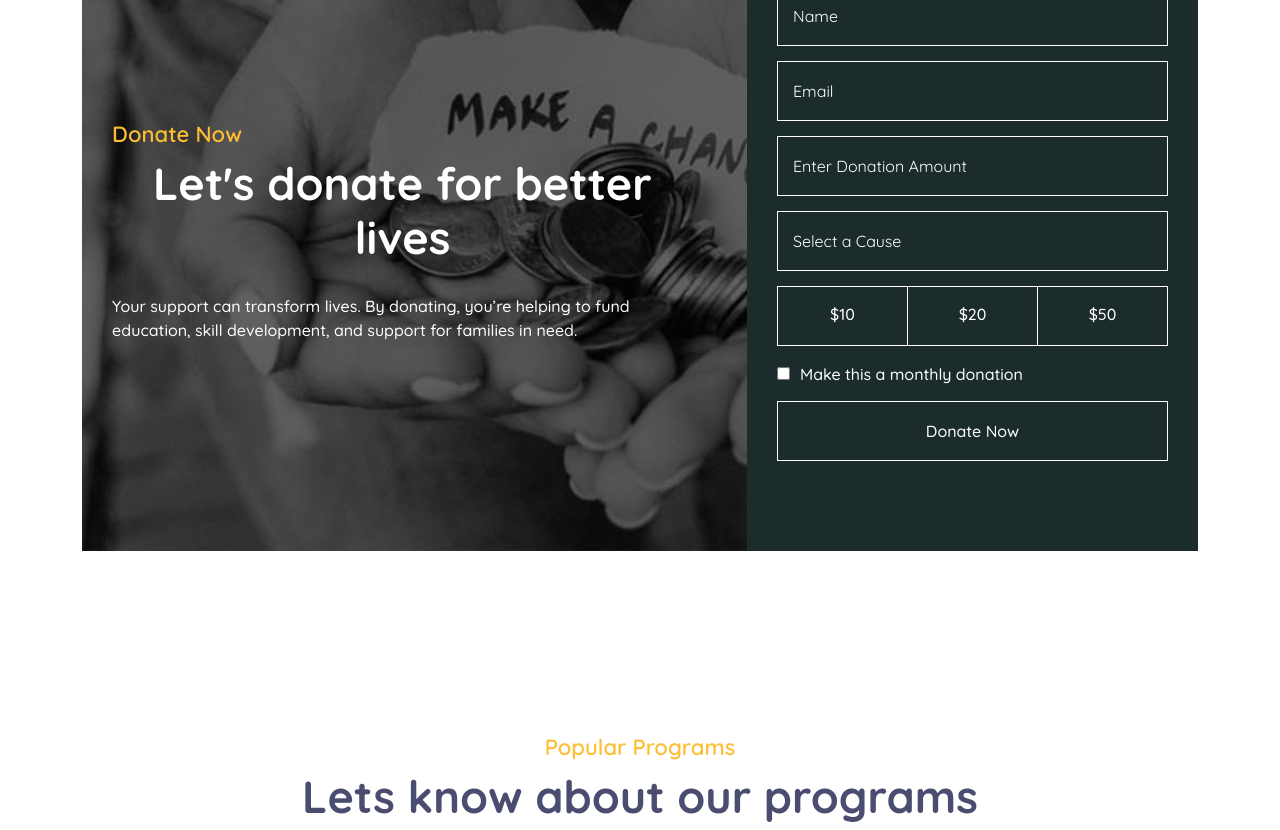
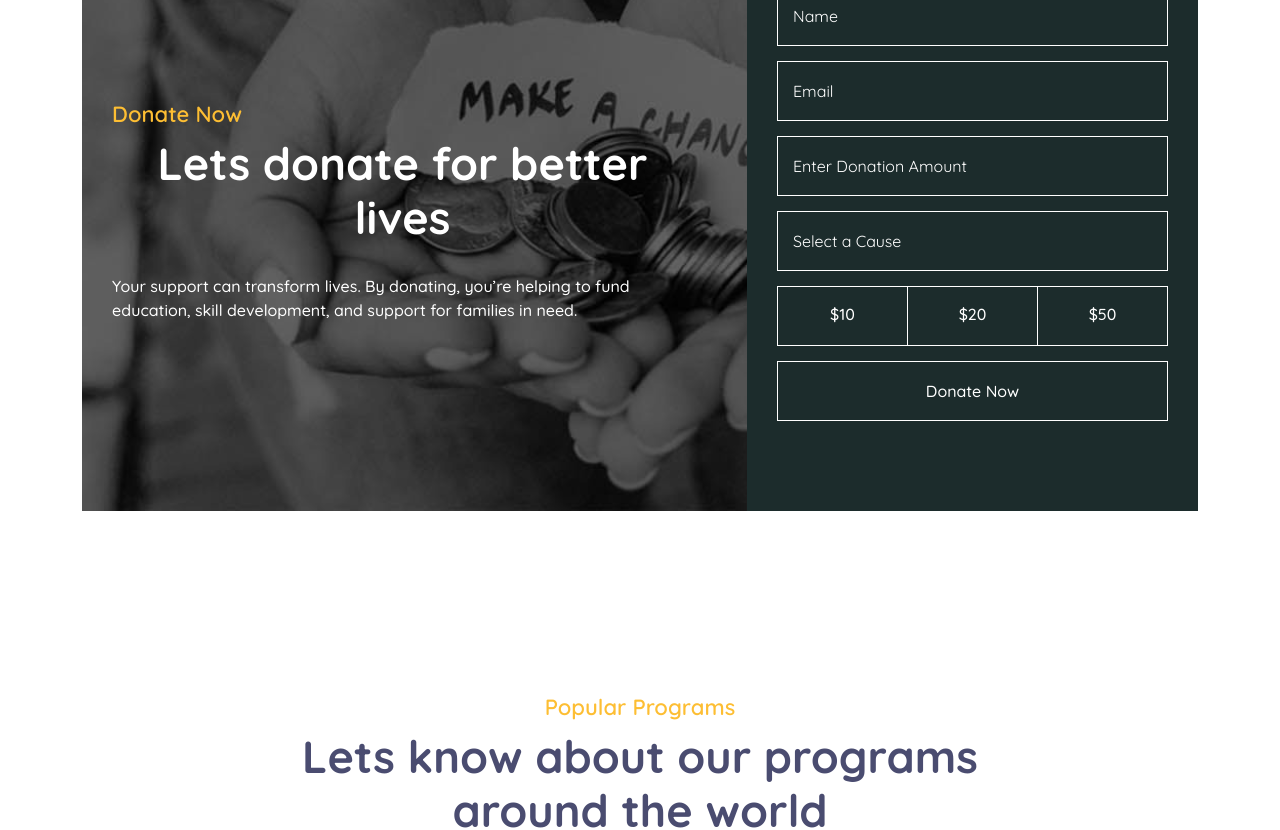
Before and after one commit to Umareee/Ngo, a Next.js app: page / in a window 1280 px wide. Shown: the part 2580-3410 px from the top of the page. Built offline with nearby package versions, Linux system fonts and the light colour scheme.

Commit message:
Revert "Contact form"
This reverts commit 582a906b7a26731c7ec55ce249ce9fa9210137d0.

```diff
--- a/src/app/api/contact/route.js
+++ b/src/app/api/contact/route.js
@@ -9,8 +9,8 @@ export async function POST(req) {
 
   try {
     const data = await resend.sendEmail({
-      from: 'umersaad9222@gmail.com',
-      to: 'umersaad9@gmail.com',
+      from: 'umersaad9@gmail.com',
+      to: 'umersaad9222@gmail.com',
       subject: `New Contact Form Submission: ${subject}`,
       html: `<p>Name: ${name}</p><p>Email: ${email}</p><p>Message: ${message}</p>`,
     });
--- a/src/app/components/Contactform.jsx
+++ b/src/app/components/Contactform.jsx
@@ -26,6 +26,7 @@ const Contactform = () => {
 
   const handleSubmit = async (e) => {
     e.preventDefault();
+
     // Basic validation
     const errors = {};
     if (!formData.name) errors.name = "Please enter your name";
@@ -72,9 +73,6 @@ const Contactform = () => {
         <div className="section-header text-center">
           <p>Get In Touch</p>
           <h2>Contact for any query</h2>
-        </div>
-        <div className="contact-img">
-          <img src="/images/contact.jpg" alt="Contact Image" />
         </div>
         <div className="contact-form">
           <form id="contactForm" onSubmit={handleSubmit}>
--- a/src/app/components/DonateCard.jsx
+++ b/src/app/components/DonateCard.jsx
@@ -6,7 +6,6 @@ import CausesData from '../programs/causes.json'; // Adjust the path according t
 const DonateCard = () => {
   const [donationAmount, setDonationAmount] = useState('');
   const [selectedCause, setSelectedCause] = useState('');
-  const [isMonthly, setIsMonthly] = useState(false); // State to track if the donation is monthly
 
   const handleInputChange = (e) => {
     setDonationAmount(e.target.value); // Update the custom donation state
@@ -16,17 +15,9 @@ const DonateCard = () => {
     setSelectedCause(e.target.value);
   };
 
-  const handleMonthlyChange = (e) => {
-    setIsMonthly(e.target.checked); // Toggle monthly donation option
-  };
-
   const handleSubmit = (e) => {
     e.preventDefault();
-    console.log(
-      `Donating $${donationAmount} to ${selectedCause} ${
-        isMonthly ? 'every month' : 'one-time'
-      }`
-    );
+    console.log(`Donating $${donationAmount} to ${selectedCause}`);
   };
 
   return (
@@ -39,7 +30,7 @@ const DonateCard = () => {
               <div className="donate-content">
                 <div className="section-header">
                   <p>Donate Now</p>
-                  <h2>Let's donate for better lives</h2>
+                  <h2>Lets donate for better lives</h2>
                 </div>
                 <div className="donate-text">
                   <p>
@@ -68,7 +59,7 @@ const DonateCard = () => {
                     />
                   </div>
                   <div className="control-group mt-2">
-                    <select
+                  <select
                       className="form-control styled-select"
                       value={selectedCause}
                       onChange={handleCauseChange}
@@ -76,18 +67,17 @@ const DonateCard = () => {
                     >
                       <option value="">Select a Cause</option>
                       {CausesData.map((cause) => (
-                        <option key={cause.id} value={cause.title} style={{ color: 'black', cursor: 'pointer' }}>
+                        <option key={cause.id} value={cause.title} style={{color:"black" , cursor:"pointer"}}>
                           {cause.title}
+
                         </option>
                       ))}
-                      <option value="Other" style={{ color: 'black', cursor: 'pointer' }}>
-                        Other
-                      </option>
+                      <option value="Other" style={{color:"black" , cursor:"pointer"}}>Other</option> {/* Added "Other" option */}
                     </select>
                   </div>
 
-                  <div className="btn-group btn-group-toggle">
-                    {['10', '20', '50'].map((amount) => (
+                                   <div className="btn-group btn-group-toggle">
+                    {["10", "20", "50"].map((amount) => (
                       <label
                         key={amount}
                         className={`btn btn-custom ${donationAmount === amount ? 'active' : ''}`}
@@ -102,22 +92,8 @@ const DonateCard = () => {
                       </label>
                     ))}
                   </div>
-
-                  <div className="control-group mt-3">
-                    <label style={{color:"white" , cursor:"pointer"}}>
-                      <input
-                        type="checkbox"
-                        checked={isMonthly}
-                        onChange={handleMonthlyChange} // Handle monthly donation toggle
-                        style={{marginRight:"10px" , cursor:"pointer"}}
-                      />
-                      Make this a monthly donation
-                    </label>
-                  </div>
                   <div>
-                    <button className="btn btn-custom" type="submit">
-                      {isMonthly ? 'Donate Monthly' : 'Donate Now'}
-                    </button>
+                    <button className="btn btn-custom" type="submit">Donate Now</button>
                   </div>
                 </form>
               </div>
```
